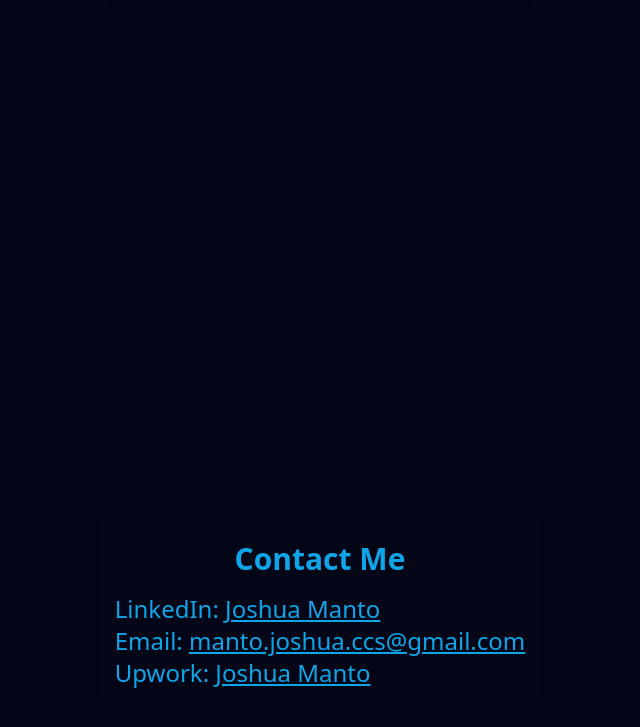
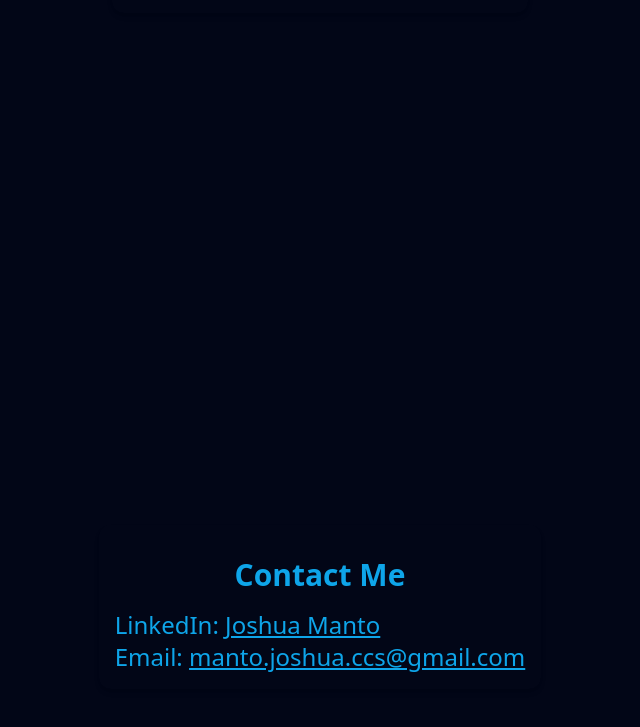
Before and after one commit to mantojoshua/mantojoshua.github.io, a website: page index.html in a window 1280 px wide. Shown: the part 3853-4580 px from the top of the page, without its empty margins (320-960 px from the left). Drawn offline with nearby package versions, Linux system fonts and the light colour scheme; a script that the page names is missing.

Commit message:
minor edit

```diff
--- a/index.html
+++ b/index.html
@@ -275,14 +275,14 @@
               ><u>manto.joshua.ccs@gmail.com</u></a
             >
           </h3>
-          <h3 class="text-2xl">
+          <!-- <h3 class="text-2xl">
             Upwork:
             <a
               href="https://www.upwork.com/freelancers/~01fde6db5553a0871e"
               target="_blank"
               ><u>Joshua Manto</u></a
             >
-          </h3 class="text-2xl">
+          </h3 class="text-2xl"> -->
           <!-- <h3>Resume: <button class="btn btn-dark">DOWNLOAD</button></h3> -->
         </div>
       </div>
```
